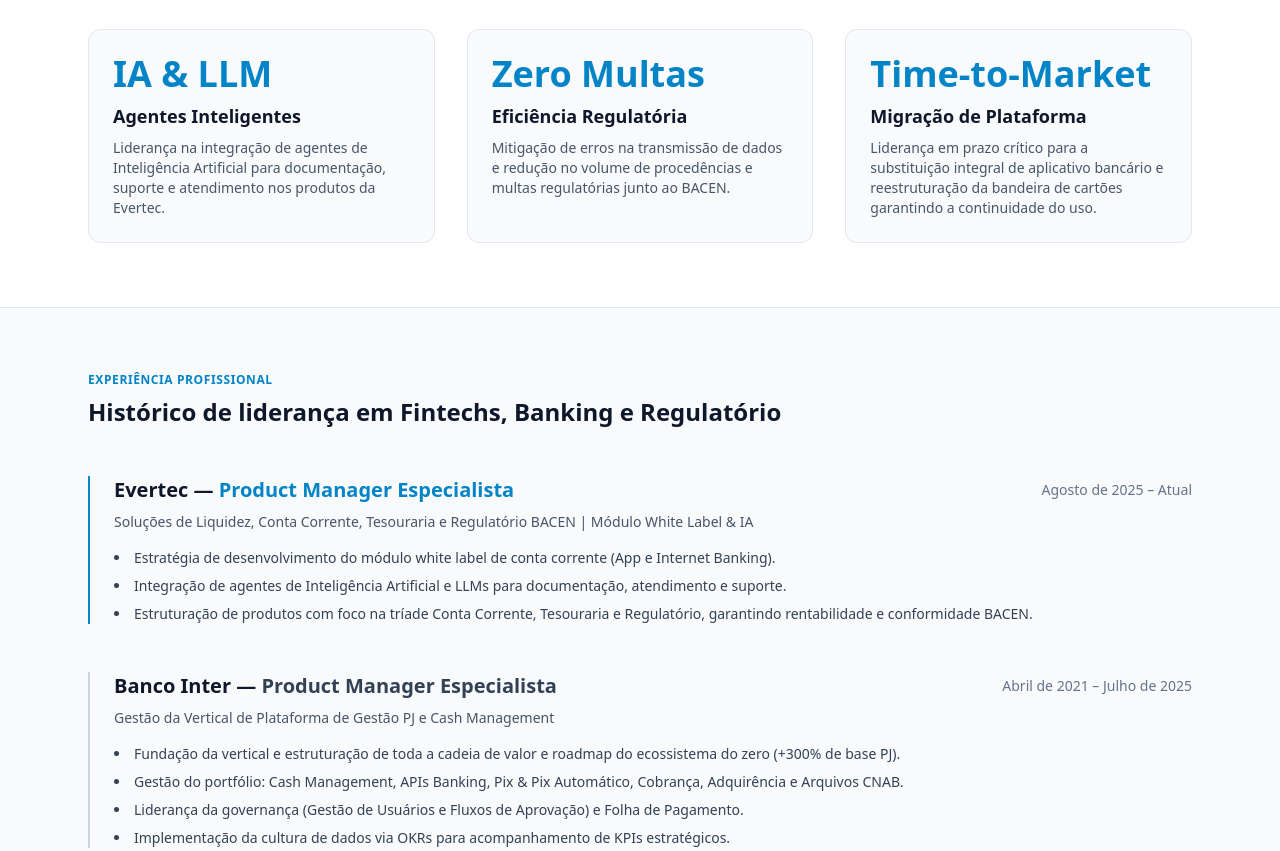
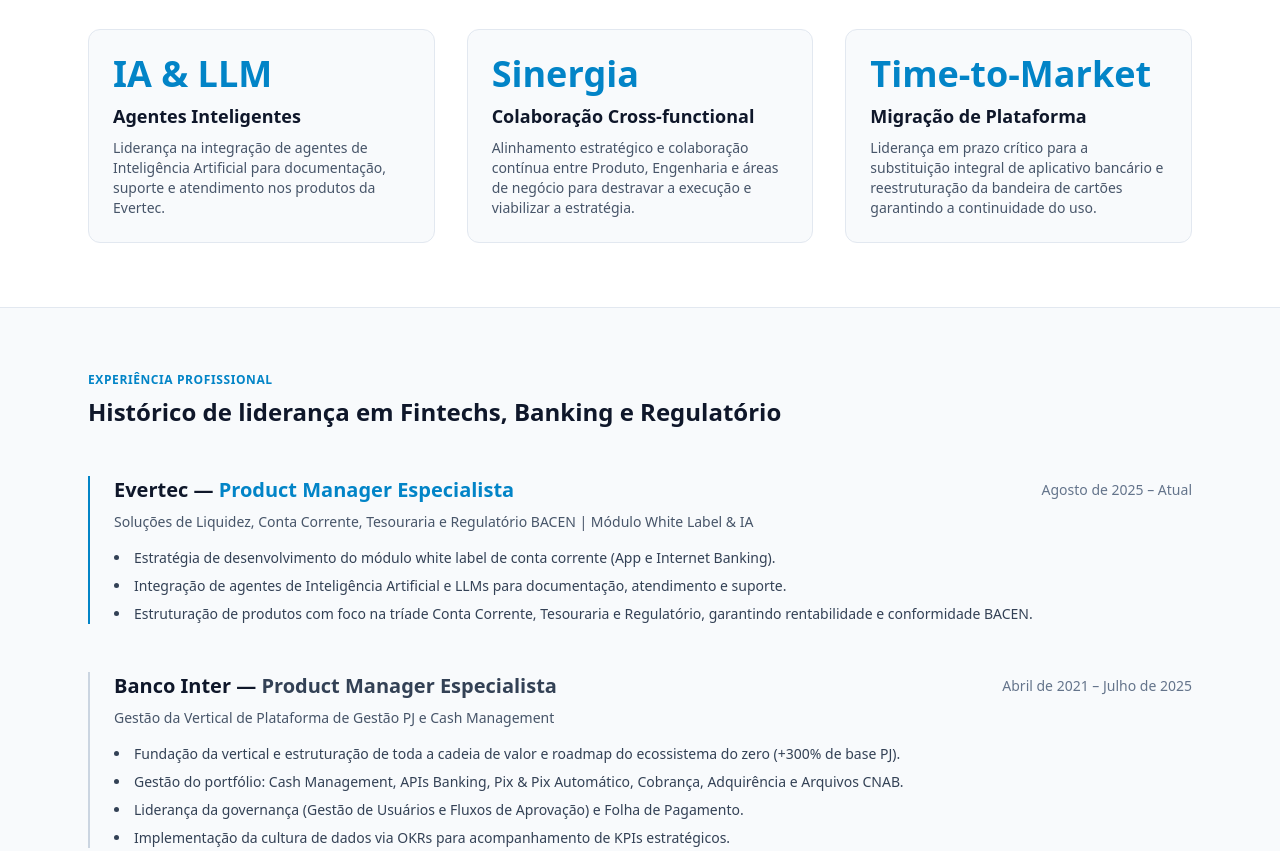
Before and after one commit to rodrigoerocha/portifolio, a plain HTML site: page index.html in a window 1280 px wide. Shown: the part 958-1809 px from the top of the page. Drawn offline with nearby package versions, Linux system fonts and the light colour scheme.

Commit message:
Update index.html

```diff
--- a/index.html
+++ b/index.html
@@ -136,9 +136,9 @@
                 </div>
 
                 <div class="bg-slate-50 p-6 rounded-xl border border-slate-200 hover:shadow-md transition">
-                    <div class="text-4xl font-extrabold text-brand-600 mb-2">Zero Multas</div>
-                    <h3 class="text-lg font-bold text-slate-900 mb-2">Eficiência Regulatória</h3>
-                    <p class="text-sm text-slate-600">Mitigação de erros na transmissão de dados e redução no volume de procedências e multas regulatórias junto ao BACEN.</p>
+                    <div class="text-4xl font-extrabold text-brand-600 mb-2">Sinergia</div>
+                    <h3 class="text-lg font-bold text-slate-900 mb-2">Colaboração Cross-functional</h3>
+                    <p class="text-sm text-slate-600">Alinhamento estratégico e colaboração contínua entre Produto, Engenharia e áreas de negócio para destravar a execução e viabilizar a estratégia.</p>
                 </div>
 
                 <div class="bg-slate-50 p-6 rounded-xl border border-slate-200 hover:shadow-md transition">
```
